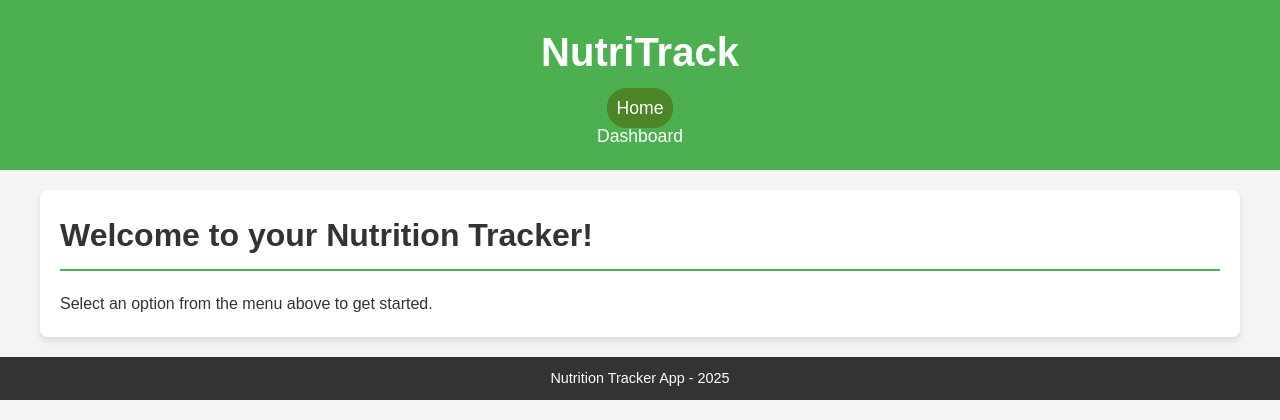
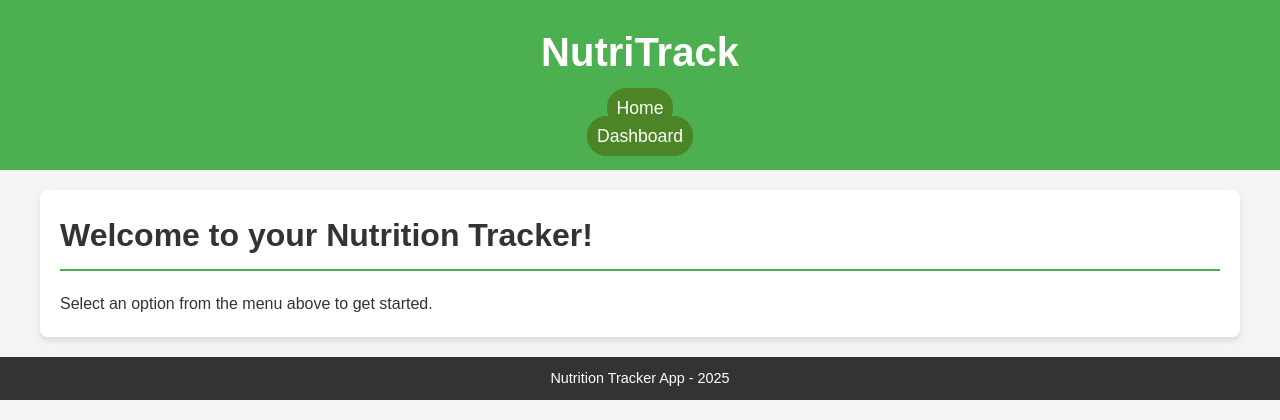
Before and after one commit to abbyhepburn/NutriTrack, a Flask app: page / in a window 1280 px wide. Shown: the top 420 px of the page. Run offline with Flask 3, Linux system fonts and the light colour scheme.

Commit message:
Update index.html

```diff
--- a/templates/index.html
+++ b/templates/index.html
@@ -12,7 +12,7 @@
         <nav>
             <ul>
                 <li><a class="selector" href="{{ url_for('index') }}">Home</a></li>
-                <li><a href="{{ url_for('dashboard') }}">Dashboard</a></li>
+                <li><a class="selector" href="{{ url_for('dashboard') }}">Dashboard</a></li>
 
             </ul>
         </nav>
```
